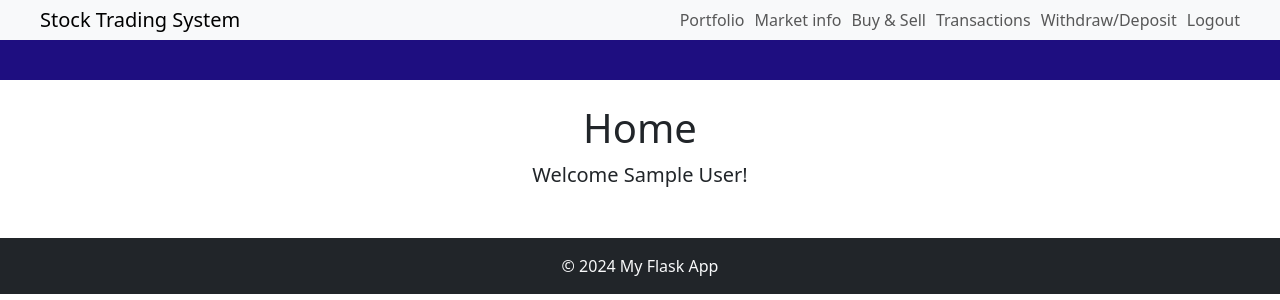
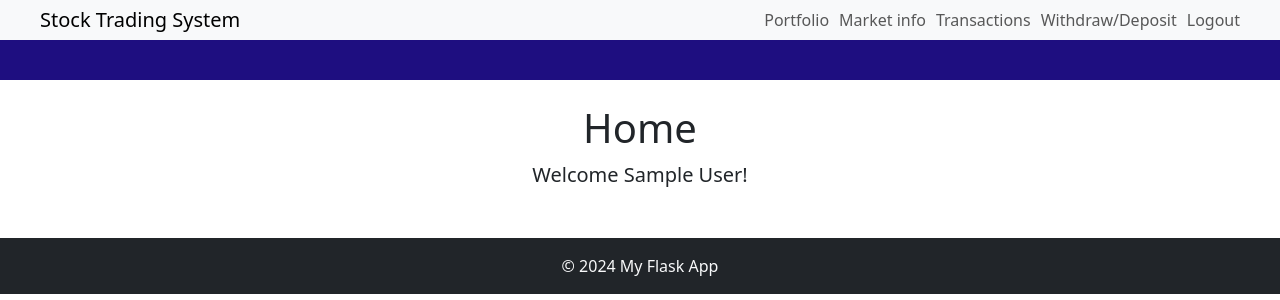
Before and after one commit to spartiwa-asu/stock-trading-system, a Flask app: page /home in a window 1280 px wide. Shown: the top 300 px of the page. Run offline with Flask 3, Linux system fonts and the light colour scheme; the visitor is signed in with stand-in values (Sample User, id 1).

Commit message:
removed templates and routes for buy/sell

```diff
--- a/main/app.py
+++ b/main/app.py
@@ -17,7 +17,7 @@ bcrypt = Bcrypt(app)
 
 #Configuration
 app.config['SQLALCHEMY_DATABASE_URI'] = \
-    'mysql+pymysql://root:Heer3481%40ift401@localhost/flask_auth_db'
+    'mysql+pymysql://root:password@localhost/auth_db'
 app.config['SQLALCHEMY_TRACK_MODIFICATIONS'] = False
 app.config['SECRET_KEY'] = 'your-secret-key'
 
@@ -127,13 +127,6 @@ def market_info():
 def transactions():
     return render_template('transactions.html')
 
-
-@app.route('/buy-sell')
-@login_required
-def buy_sell():
-    return render_template('buy_sell.html')
-
-
 @app.route('/withdraw-deposit')
 @login_required
 def withdraw_deposit():
--- a/main/templates/base.html
+++ b/main/templates/base.html
@@ -33,19 +33,18 @@
             <ul class="navbar-nav">
 
                 {% if current_user.is_authenticated %}
+
                 {% if current_user.role == "admin" %}
-                <!-- Admin navbar links -->
+                <!-- Admin navbar  -->
                 <li class="nav-item"><a class="nav-link" href="/admin-dashboard">Admin Dashboard</a></li>
                 <li class="nav-item"><a class="nav-link" href="/logout">Logout</a></li>
+
                 {% else %}
                 <li class="nav-item">
                     <a class="nav-link" href="/portfolio">Portfolio</a>
                 </li>
                 <li class="nav-item">
                     <a class="nav-link" href="/market_info">Market info</a>
-                </li>
-                <li class="nav-item">
-                    <a class="nav-link" href="/buy-sell">Buy &amp; Sell</a>
                 </li>
                 <li class="nav-item">
                     <a class="nav-link" href="/transactions">Transactions</a>
@@ -57,6 +56,7 @@
                     <a class="nav-link" href="/logout">Logout</a>
                 </li>
             {% endif %}
+
                 {% else %}
 
                 <li class="nav-item">
```
Also changed, not shown: main/templates/buy_sell.html (deleted, +0 -7 lines).
